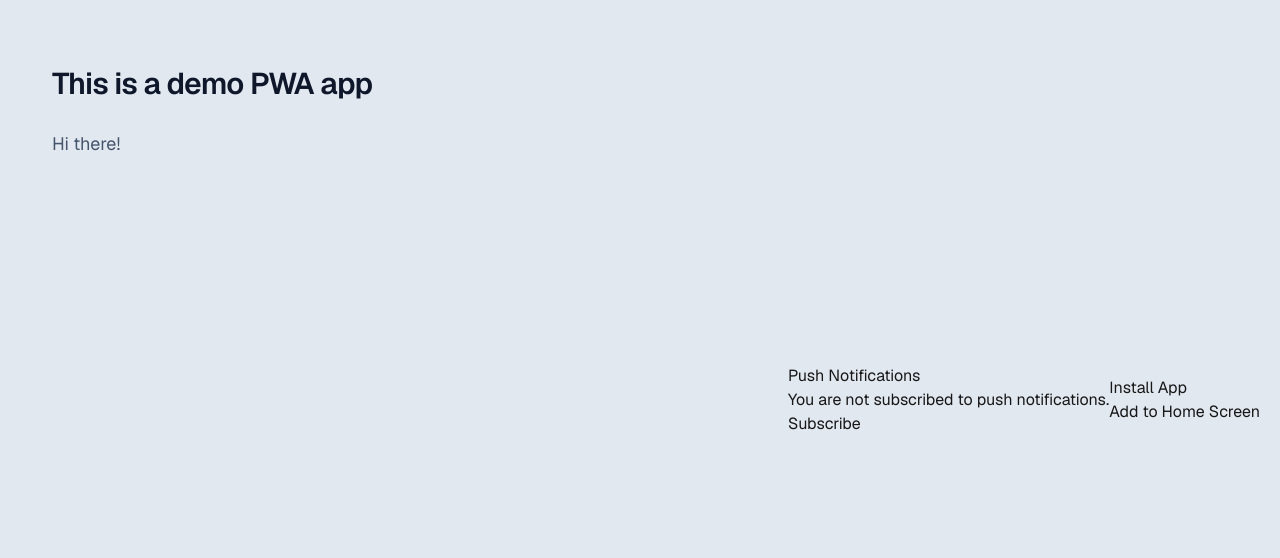
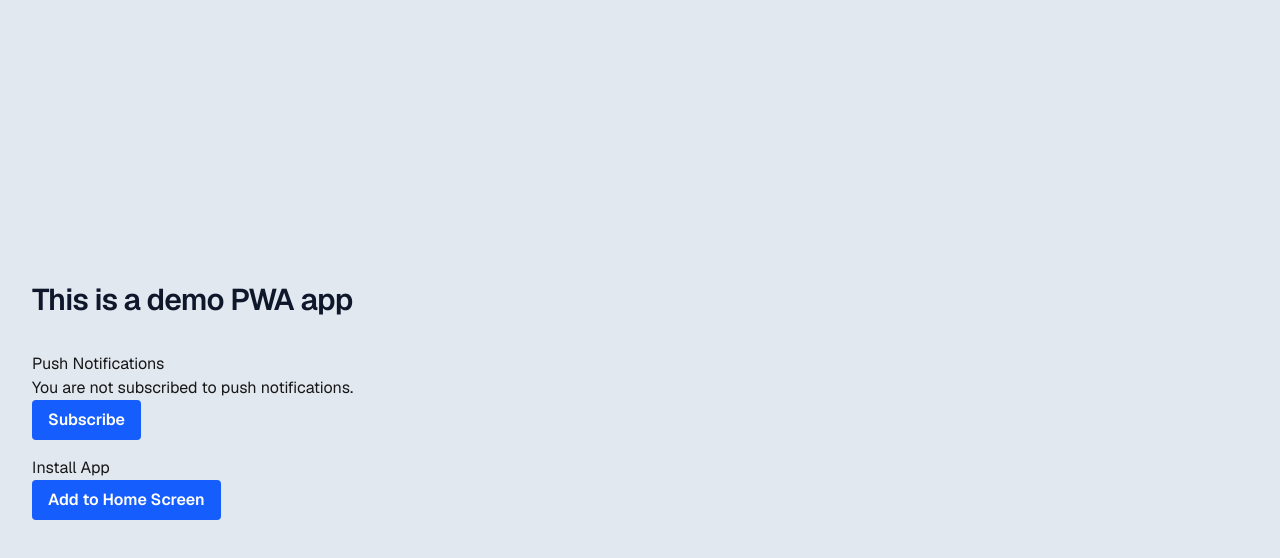
Before and after one commit to hendraaagil/next-pwa-web-push, a Next.js app: page / in a window 1280 px wide. Shown: the top 558 px of the page. Built offline with nearby package versions, Linux system fonts and the light colour scheme; no server answers; what web-push would draw is missing.

Commit message:
style: adjust layout & button

```diff
--- a/app/_components/PWAProvider.tsx
+++ b/app/_components/PWAProvider.tsx
@@ -3,9 +3,9 @@ import PushNotificationManager from './PushNotificationManager'
 
 export default function PWAProvider() {
   return (
-    <>
+    <div className="flex w-full max-w-3xl gap-4 flex-col">
       <PushNotificationManager />
       <InstallPrompt />
-    </>
+    </div>
   )
 }
--- a/app/globals.css
+++ b/app/globals.css
@@ -17,3 +17,9 @@ body {
   color: var(--foreground);
   font-family: Arial, Helvetica, sans-serif;
 }
+
+@layer base {
+  button {
+    @apply bg-blue-600 text-white font-semibold py-2 px-4 rounded cursor-pointer hover:bg-blue-500 transition-colors;
+  }
+}
--- a/app/page.tsx
+++ b/app/page.tsx
@@ -2,16 +2,13 @@ import PWAProvider from './_components/PWAProvider'
 
 export default function Home() {
   return (
-    <div className="flex min-h-screen items-center justify-center bg-slate-200 font-sans">
-      <main className="flex min-h-screen w-full max-w-3xl flex-col items-center justify-between py-16 px-8 sm:items-start">
-        <div className="flex flex-col items-center gap-6 text-center sm:items-start sm:text-left">
-          <h1 className="text-3xl font-semibold leading-10 tracking-tight text-slate-900">
-            This is a demo PWA app
-          </h1>
-          <p className="max-w-md text-lg leading-8 text-slate-600">Hi there!</p>
-        </div>
+    <div className="flex min-h-dvh items-center bg-slate-200 font-sans">
+      <main className="flex w-full max-w-3xl gap-8 flex-col justify-between py-16 px-8">
+        <h1 className="text-3xl font-semibold leading-10 tracking-tight text-slate-900">
+          This is a demo PWA app
+        </h1>
+        <PWAProvider />
       </main>
-      <PWAProvider />
     </div>
   )
 }
```
